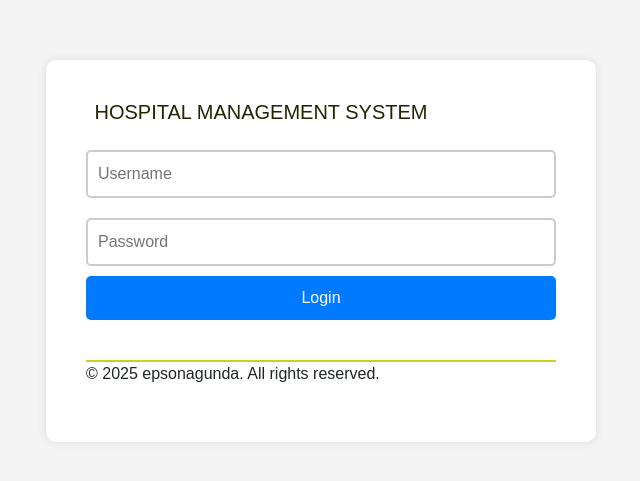
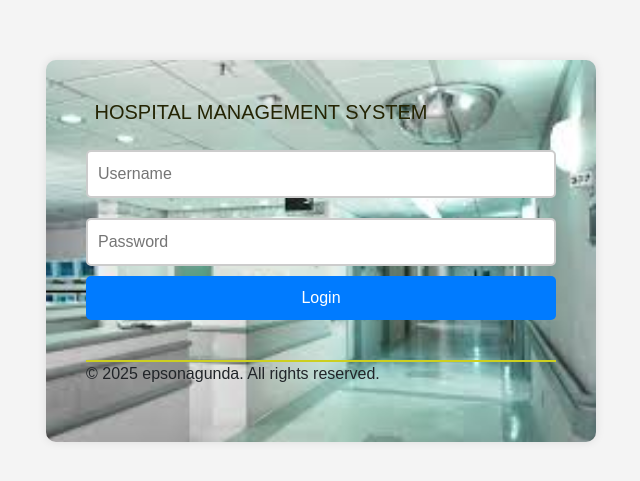
Before and after one commit to epsonagunda/HMS-SPASEA, a plain HTML site: page Login.html in a window 1280 px wide. Shown: the part 149-630 px from the top of the page, without its empty margins (319-959 px from the left). Drawn offline with nearby package versions, Linux system fonts and the light colour scheme.

Commit message:
Update t.css

```diff
--- a/t.css
+++ b/t.css
@@ -9,7 +9,7 @@ body {
         }
 .login-container {
             background-color: white;
-            background-image:url(images/login.jpg);
+            background-image:url(login.jpg);
             background-repeat:no-repeat;
             background-size:cover;
             background-attachment:initial;
```
